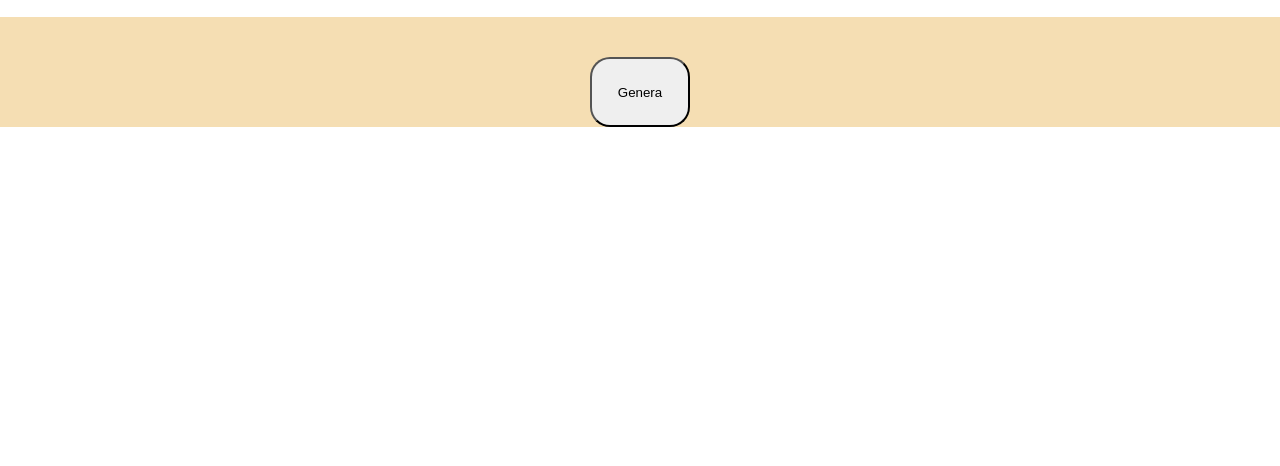
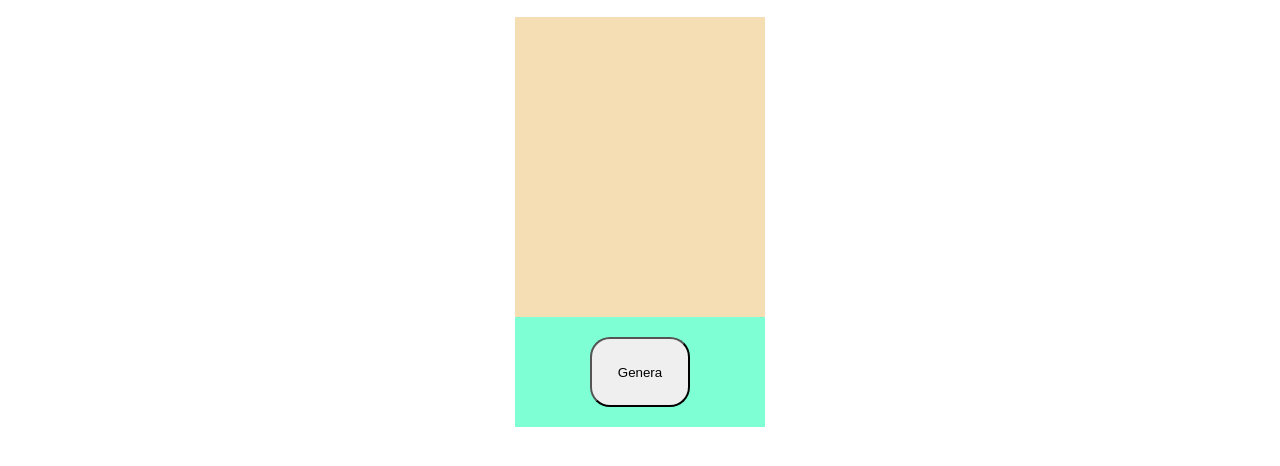
Before and after one commit to RaffaelePellegrino/js-email-list, a plain HTML site: page index.html in a window 1280 px wide. Shown: the part 60-526 px from the top of the page. Drawn offline with nearby package versions, Linux system fonts and the light colour scheme.

Commit message:
ultimo ritocco

```diff
--- a/index.html
+++ b/index.html
@@ -12,10 +12,12 @@
         <div class="contenitore">
             <ul class="contenitore" id="mails">
             </ul>
-            <button id="load-mails">Genera</button>
         </div>
+
     </div>
-
+    <div class="contenitore-bottone">
+        <button id="load-mails">Genera</button>
+    </div>
     <script src="script.js"></script>
     <script src="https://cdn.jsdelivr.net/npm/axios/dist/axios.min.js"></script>
 </body>
--- a/style.css
+++ b/style.css
@@ -16,14 +16,22 @@ header{
     flex-direction: column;
     align-items: center;
     justify-content: center;
-    margin: 20px auto;
-    width: 100vw;
+    margin: 0 auto;
     flex-wrap: wrap;
     list-style: none;
     background-color: wheat;
-
+    width: 250px;
+    height: 300px;
 }
-
+.contenitore-bottone{
+    display: flex;
+    align-items: center;
+    justify-content: center;
+    background-color: aquamarine;
+    width: 250px;
+    margin: 0 auto;
+    padding: 20px;
+}
 li{
     padding: 5px;
 }
```
